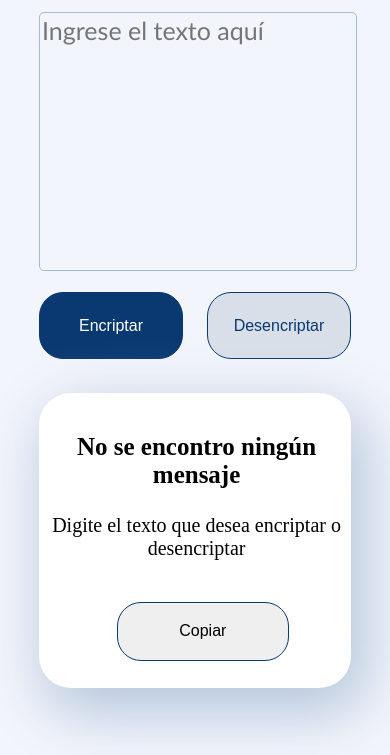
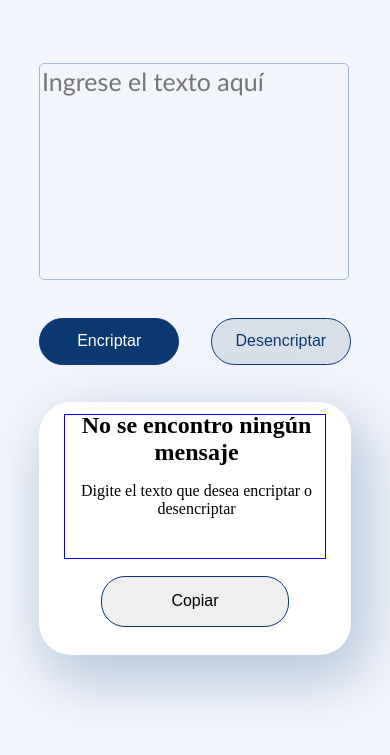
Before and after one commit to ProyectosAlura/Challenge-encriptador, a plain HTML site: page index.html in a window 390 px wide. Shown: the part 89-844 px from the top of the page. Drawn offline with Linux system fonts and the light colour scheme.

Commit message:
testeando estilos 3.0

```diff
--- a/estilos.css
+++ b/estilos.css
@@ -1,11 +1,6 @@
 body{
     margin:0px;
     background: #F3F5FC;
-}
-
-
-main{
-    width: auto;
 }
 
 .logo{
@@ -138,7 +133,7 @@ main{
 
 
 /**/
-
+/*
 @media screen and (max-width:1280px){
     .campo-texto{
         position: absolute;
@@ -157,9 +152,9 @@ main{
         left: 95vh;
     }
 }
-
-@media screen and (max-width:920px) {
-    main{
+*/
+@media screen and (min-width:600px) and (max-width:950px) {
+    body{
         width: 100%;
         height: 100vh;
     }
@@ -214,7 +209,7 @@ main{
 
     .boton-copiar{
         position: relative;
-        top: 42%;
+        top: 35%;
         left: 25%;
         text-align: center;
     }
@@ -222,65 +217,82 @@ main{
 }
 
 @media screen and (max-width:540px) {
-    main{
-        width: auto;
+    body{
+        width: 100%;
         height: 100vh;
     }
 
     .logo{
         position: absolute;
-        top:3%;
-        left: 8%;
+        top:2%;
+        left: 10%;
     }
 
     .campo-texto{
         position: relative;
-        top: 12%;
-        left:10%;
+        width: 78%;
+        height: 25%;
+        top: 18%;
+        left: 10%;
+
     }
 
     .container-botones{
         position: relative;
-        top: 14%;
+        top: 22%;
         left: 10%;
+        right: 10%;
+        width: 80%;
+        gap:10%;
+    }
+
+    .estructura-boton{
+        width: 90%;
+        height: 70%;
+        padding: 10px;
     }
 
     .container-pantalla{
         position: relative;
-        top: 18%;
+        top: 24%;
         left: 10%;
+        width: 80%;
+        height: 30%;
     }
 
     .pantalla{
-        /*border: 1px solid #0A3871;*/
+        margin: 0px;
+        border: 1px solid blue;
         position: relative;
+        width: 82%;
+        height: 55%;
+        left: 8%;
         top: 5%;
-        left: 6.5%;
-        margin: 0px;
     }
 
     .parrafos{
         position: absolute;
-        top: 5%;
+        top: 1px;
         left: 1%;
-        text-align: center;
-        font-size: 20px;
     }
 
     .parrafos h3{
-        font-size: 25px;
+        margin: 3%;
     }
+
+    .boton-copiar{
+        position: relative;
+        left: 20%;
+        top: 10%;
+        width: 60%;
+        height: 20%;
+    }
+
+
 
     .imagen-munheco{
         visibility: hidden;
     }
 
-    .boton-copiar{
-        position: relative;
-        width: 55%;
-        height: 20%;
-        top: 8%;
-        left: 25%;
-        text-align: center;
-    }
+
 }
--- a/index.html
+++ b/index.html
@@ -8,7 +8,6 @@
     <link rel="stylesheet" href="estilos.css">
 </head>
 <body>
-    <main>
         <img src="imagenes/Vector.png" alt="Logo Alura" class="logo" >
         <textarea name="" id="" cols="30" rows="10"
         class="campo-texto" placeholder="Ingrese el texto aquí"></textarea>
@@ -27,7 +26,6 @@
             </div>
             <button class="boton-copiar">Copiar</button>
         </div>
-    </main>
     <script src="logica.js"></script>
 </body>
 </html>
```
